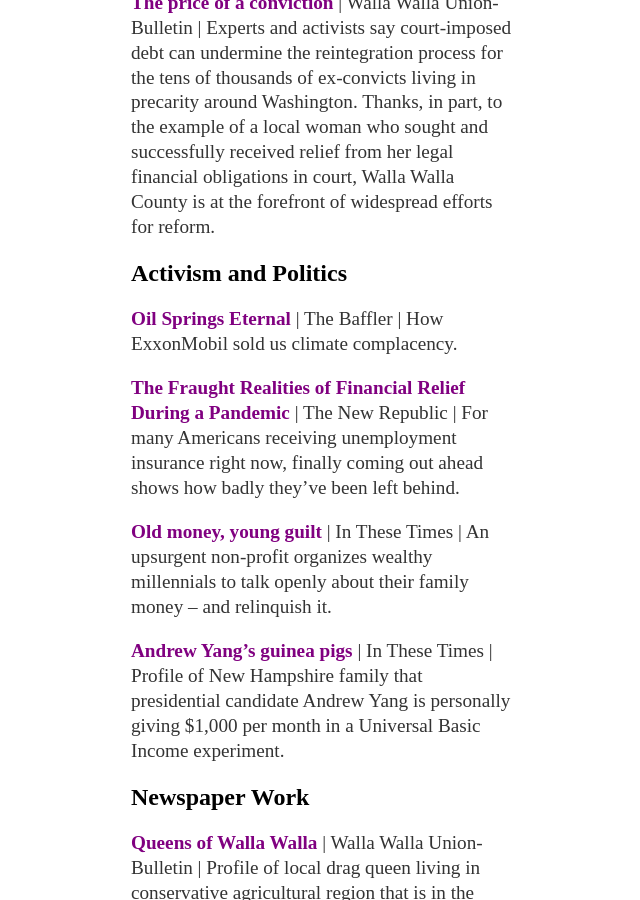
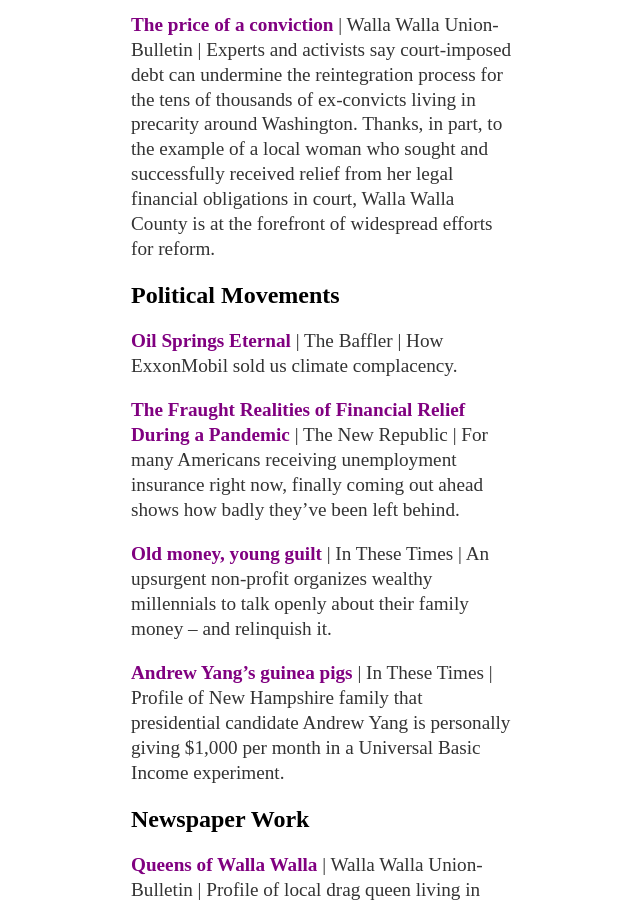
Before and after one commit to aonschwartz/aonschwartz.github.io, a Jekyll site: the page built from about/index.md, in a window 1280 px wide and 900 px high, scrolled down 1397 px. Shown: the whole window, without its empty margins (317-957 px from the left). Built offline with Jekyll 4.4.1, drawn with Linux system fonts in a browser that asks for light colours; some of the changed text lies outside the part shown.

Commit message:
Update index.md

```diff
--- a/about/index.md
+++ b/about/index.md
@@ -3,7 +3,7 @@
 permalink: /writing/
 layout: default
 ---
-### *[Labor](#LaborReporting)* \| *[Law](#Law)* \| *[Politics](#Politics)* \| *[Newspaper Work](#Newspaper)* \|  *[Essays](#Essays)*
+### *[Labor](#LaborReporting)* \| *[Law](#Law)* \| *[Political Movements](#Politics)* \| *[Newspaper Work](#Newspaper)* \|  *[Essays](#Essays)*
 
 ## <a name="LaborReporting"><a/>Labor
 
@@ -23,7 +23,7 @@
 
 **[The price of a conviction](http://www.union-bulletin.com/news/courts_and_crime/the-price-of-a-conviction/article_6b4ced1e-d4c3-11e8-9c5a-f75fc47c39b0.html)** \| Walla Walla Union-Bulletin \| Experts and activists say court-imposed debt can undermine the reintegration process for the tens of thousands of ex-convicts living in precarity around Washington. Thanks, in part, to the example of a local woman who sought and successfully received relief from her legal financial obligations in court, Walla Walla County is at the forefront of widespread efforts for reform.<br />
 
-## <a name="Politics"><a/> Activism and Politics
+## <a name="Politics"><a/> Political Movements
 
 **[Oil Springs Eternal](https://thebaffler.com/latest/oil-springs-eternal-schwartz)** \| The Baffler \| How ExxonMobil sold us climate complacency.
 
```
